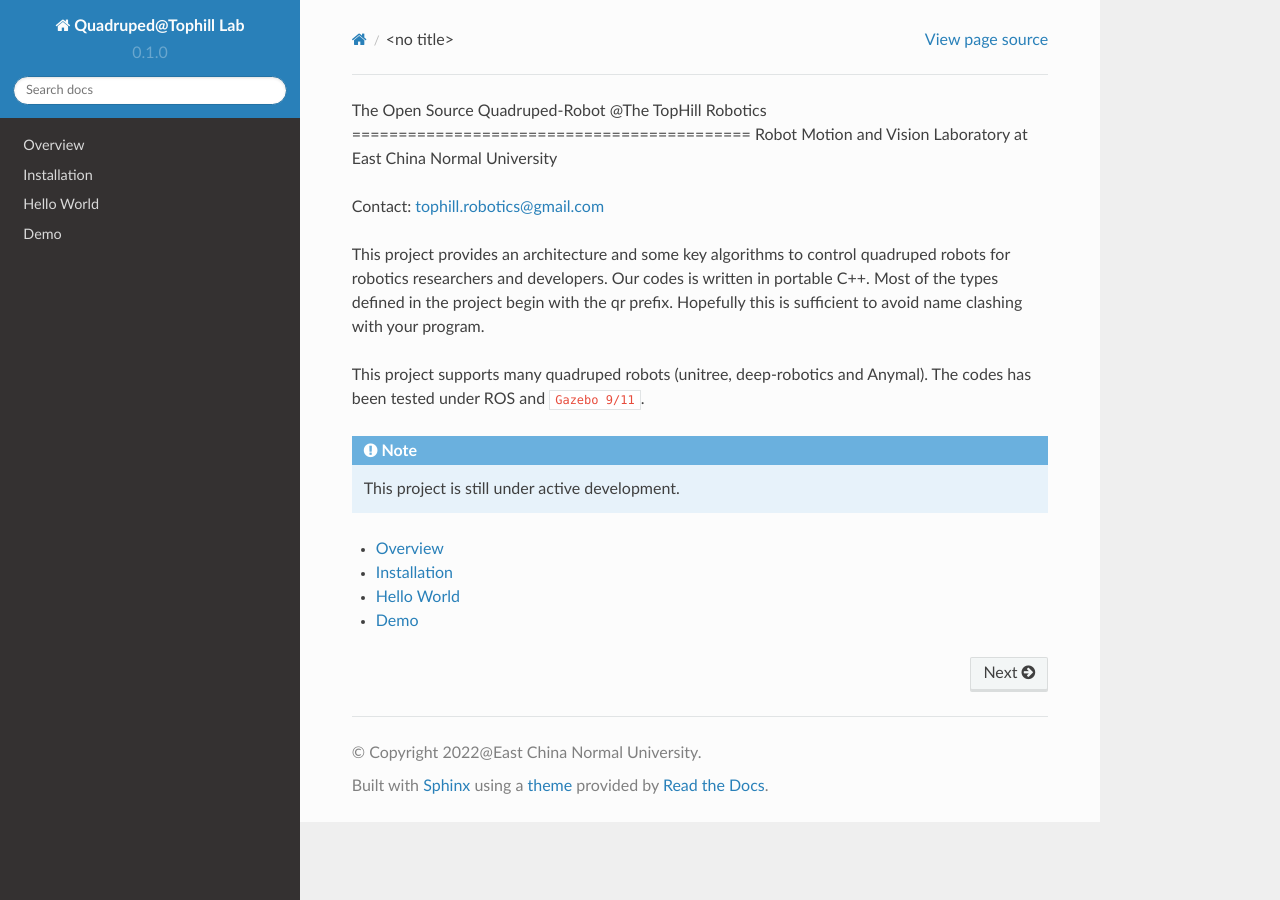
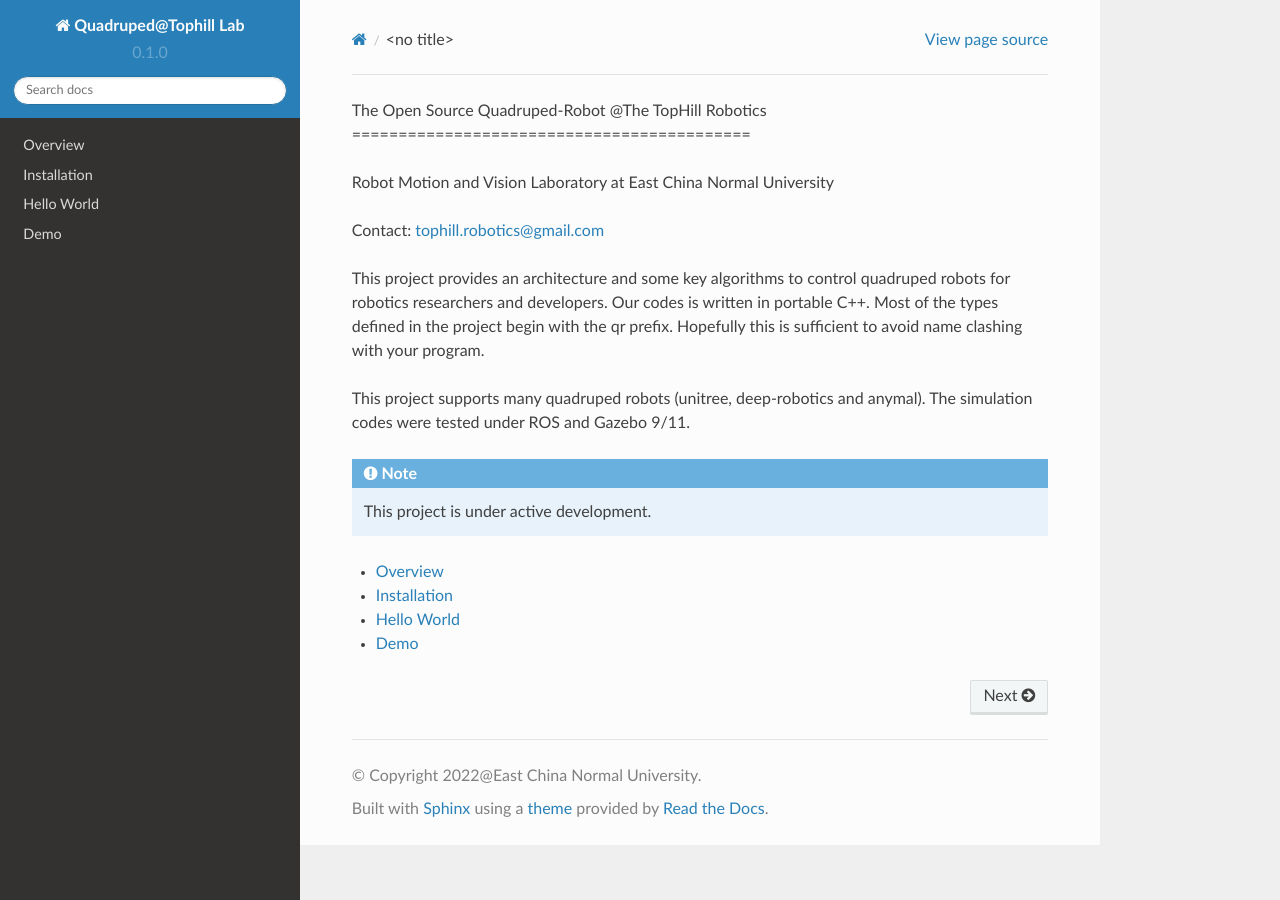
Before and after one commit to TopHillRobotics/quadruped-robot-docs, a Sphinx documentation site: the page built from docs/source/index.rst, in a window 1280 px wide. Built offline with Sphinx 7.4.7 and the Read the Docs theme 2.0.0, drawn with Linux system fonts in a browser that asks for light colours.

Commit message:
Update index.rst

```diff
--- a/docs/source/index.rst
+++ b/docs/source/index.rst
@@ -1,6 +1,7 @@
 The Open Source Quadruped-Robot
 @The TopHill Robotics
 ===========================================
+
 Robot Motion and Vision Laboratory at East China Normal University
 
 Contact: tophill.robotics@gmail.com
@@ -8,12 +9,12 @@ Contact: tophill.robotics@gmail.com
 
 This project provides an architecture and some key algorithms to control quadruped robots for robotics researchers and developers. Our codes is written in portable C++. Most of the types defined in the project begin with the qr prefix. Hopefully this is sufficient to avoid name clashing with your program.
 
-This project supports many quadruped robots (unitree, deep-robotics and Anymal). The codes has been tested under ROS and ``Gazebo 9/11``.
+This project supports many quadruped robots (unitree, deep-robotics and anymal). The simulation codes were tested under ROS and Gazebo 9/11.
 
 
 .. note::
 
-   This project is still under active development.
+   This project is under active development.
 
 
 .. toctree::
```
